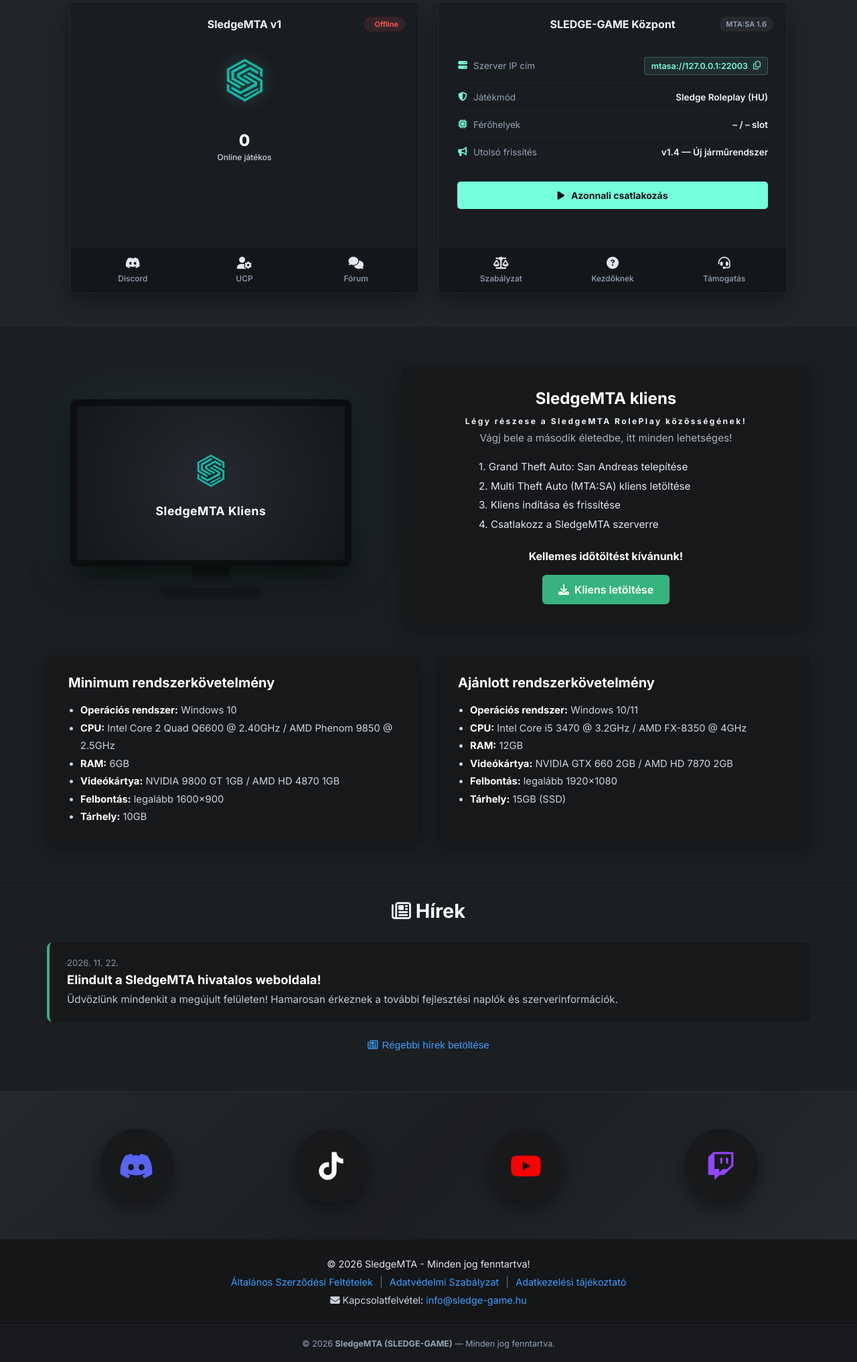
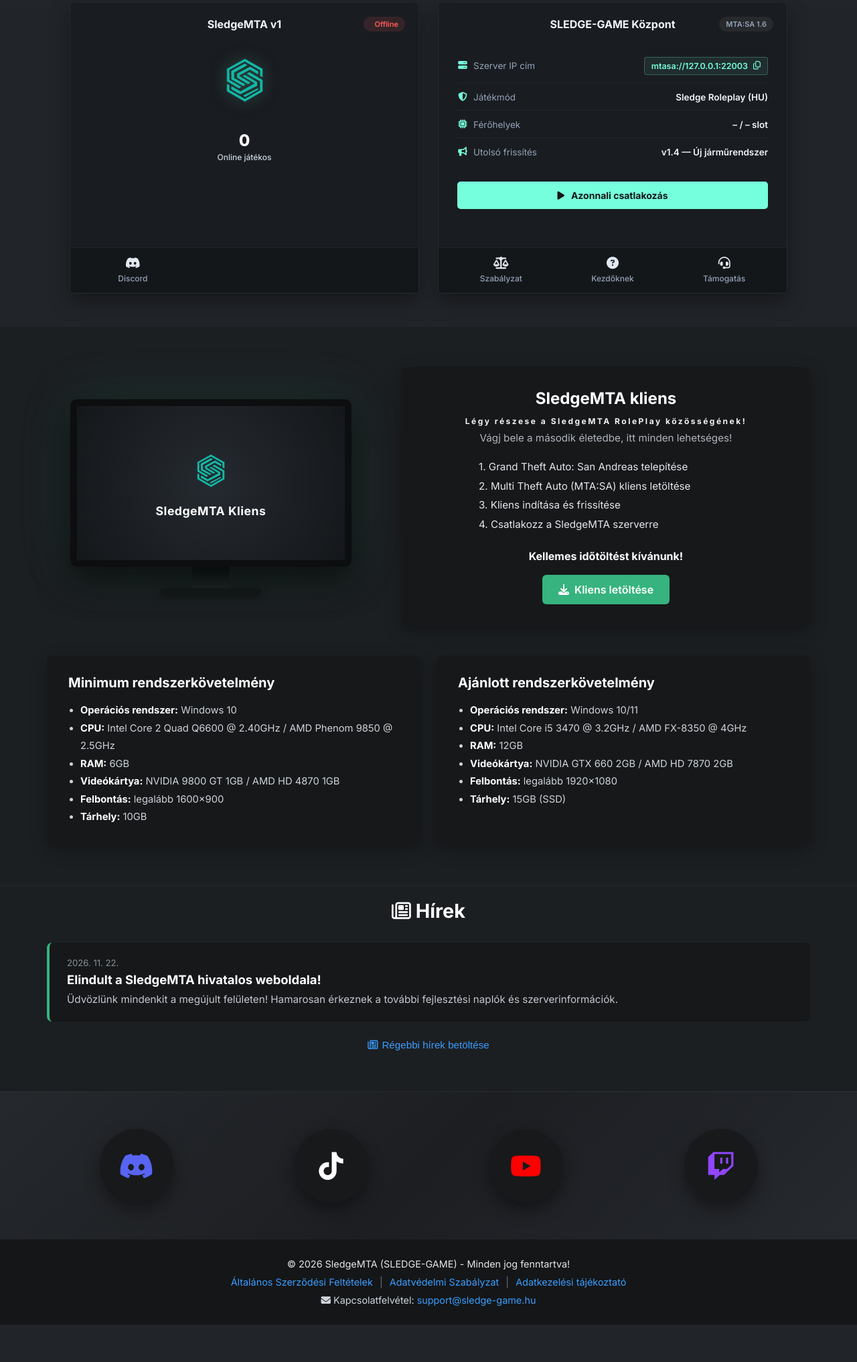
Before and after one commit to gresc150-ui/sledgemta, a website: page index.html in a window 1280 px wide. Shown: the part 382-2415 px from the top of the page at 67% size. After the commit the page ends 2359 px from the top, so only its background shows below. Drawn offline with Linux system fonts and the light colour scheme; no server answers; grey boxes are pictures that could not be loaded.

Commit message:
Update index.html

```diff
--- a/index.html
+++ b/index.html
@@ -67,14 +67,6 @@
                         <i class="fa-brands fa-discord"></i>
                         <span>Discord</span>
                     </a>
-                    <a href="/ucp" class="action-btn">
-                        <i class="fa-solid fa-user-gear"></i>
-                        <span>UCP</span>
-                    </a>
-                    <a href="/forum" class="action-btn">
-                        <i class="fa-solid fa-comments"></i>
-                        <span>Fórum</span>
-                    </a>
                 </div>
             </div>
 
@@ -123,7 +115,7 @@
                         <i class="fa-solid fa-circle-question"></i>
                         <span>Kezdőknek</span>
                     </a>
-                    <a href="#support" class="action-btn">
+                    <a href="mailto:support@sledge-game.hu" class="action-btn">
                         <i class="fa-solid fa-headset"></i>
                         <span>Támogatás</span>
                     </a>
@@ -237,7 +229,7 @@
 <!-- Lábléc -->
 <footer class="site-footer">
     <div class="container">
-        <p class="copyright">© 2026 SledgeMTA - Minden jog fenntartva!</p>
+        <p class="copyright">© 2026 SledgeMTA (SLEDGE-GAME) - Minden jog fenntartva!</p>
         <div class="footer-links">
             <a href="#">Általános Szerződési Feltételek</a>
             <span>|</span>
@@ -246,15 +238,11 @@
             <a href="#">Adatkezelési tájékoztató</a>
         </div>
         <p class="contact-line">
-            <i class="fa-solid fa-envelope"></i> Kapcsolatfelvétel: <a href="mailto:info@sledge-game.hu">info@sledge-game.hu</a>
+            <i class="fa-solid fa-envelope"></i> Kapcsolatfelvétel: <a href="mailto:support@sledge-game.hu">support@sledge-game.hu</a>
         </p>
     </div>
 </footer>
 
-    <footer class="footer">
-        <p>© 2026 <strong>SledgeMTA (SLEDGE-GAME)</strong> — Minden jog fenntartva.</p>
-    </footer>
-
     <script src="script.js"></script>
 </body>
 </html>
```
